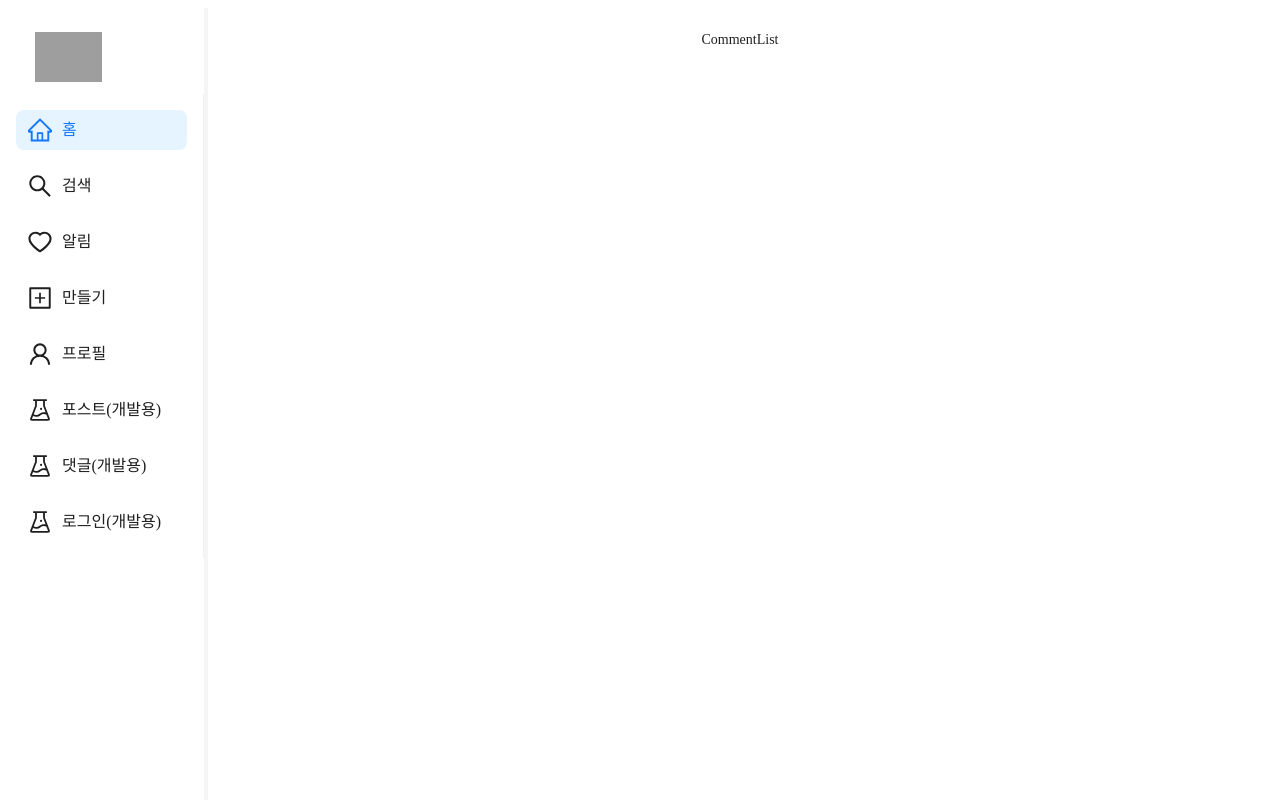
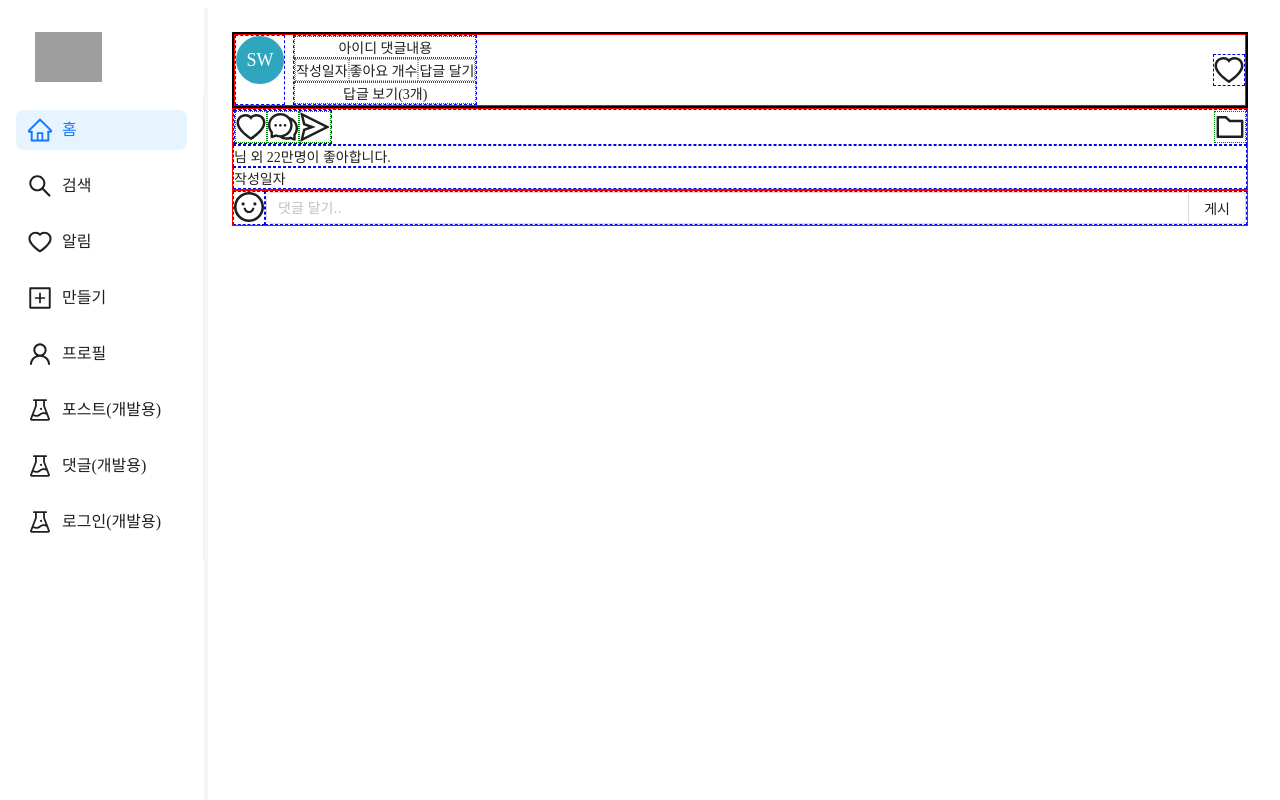
Before and after one commit to ite-zerobase/instamilligram-react, a React (Vite) app: page /comments in a window 1280 px wide. Shown: the top 800 px of the page. Built offline with nearby package versions, Linux system fonts and the light colour scheme; grey boxes are pictures that could not be loaded; a web font is replaced by a local one.

Commit message:
댓글 UI

```diff
--- a/src/pages/Comment/CommentList.jsx
+++ b/src/pages/Comment/CommentList.jsx
@@ -1,8 +1,87 @@
+import { Avatar, Space, Input, Button } from 'antd';
+import { HeartOutlined, CommentOutlined, SendOutlined, FolderOutlined, SmileOutlined } from '@ant-design/icons';
+
 function CommentList() {
   return (
-    <>
-      <div className="container">CommentList</div>
-    </>
+    <div className="container">
+
+      {/* 댓글정보 */}
+      <div className="outline1">
+
+        {/* 두개는 왼쪽정렬, 좋아요버튼 오른쪽 정렬을 위함 */}
+        <div className='outline2 flex' style={{ display: 'flex', justifyContent: 'space-between', alignItems: 'center' }}>
+
+          <div style={{ display: 'flex', gap: '8px' }}>
+
+            {/* 프로필사진 */}
+            <div className='outline3'>
+              <Space direction="vertical" size={16}>
+                <Space wrap size={16}>
+                  <Avatar size={48} style={{backgroundColor: '#30a6be', verticalAlign: 'middle'}}>SW</Avatar>
+                </Space>
+              </Space>
+            </div>
+
+            {/* 정보 */}
+            <div className="outline3">
+              <div className='outline4'>아이디 댓글내용</div>
+              <div className='outline4 flex' >
+                <div className='outline5'>작성일자</div>
+                <div className='outline5'>좋아요 개수</div>
+                <div className='outline5'>답글 달기</div>
+              </div>
+              <div className='outline4'>답글 보기(3개)</div>
+            </div>
+
+          </div>
+
+          {/* 댓글 좋아요 */}
+          <div className='outline3'><HeartOutlined style={{ fontSize: '30px'}}/></div>
+
+        </div>
+
+      </div>
+
+
+      {/* 게시물관련 */}
+      <div className='outline2'>
+
+        {/* 3개 아이콘 왼쪽, 1개 아이콘 오른쪽으로 정렬하기 위함 */}
+        <div className='outline3 flex' style={{ display: 'flex', justifyContent: 'space-between', alignItems: 'center' }}>
+
+          {/* 세개 아이콘 왼쪽 정렬하기 위해 묶음 */}
+          <div className='outline3 flex'>
+            <div className='outline4'><HeartOutlined style={{ fontSize: '30px'}}/></div>
+            <div className='outline4'><CommentOutlined style={{ fontSize: '30px'}}/></div>
+            <div className='outline4'><SendOutlined style={{ fontSize: '30px'}}/></div>
+          </div>
+
+          <div className='outline4'><FolderOutlined style={{ fontSize: '30px'}}/></div>
+
+        </div>
+
+        <div className='outline3' style={{textAlign:'start'}}>님 외 22만명이 좋아합니다.</div>
+        <div className='outline3' style={{textAlign:'start'}}>작성일자</div>
+      </div>
+
+
+      {/* 댓글달기 */}
+      <div className='outline2 flex'>
+
+        <div className='outline3'><SmileOutlined style={{ fontSize: '30px'}}/></div>
+
+        <div className='outline3' style={{ flexGrow: 1}} >
+          <Space.Compact style={{ width: '100%' }}>
+            <Input placeholder="댓글 달기.." />
+            <Button>게시</Button>
+          </Space.Compact>
+        </div>
+
+      </div>
+
+
+
+    </div>
   );
 }
 
```
